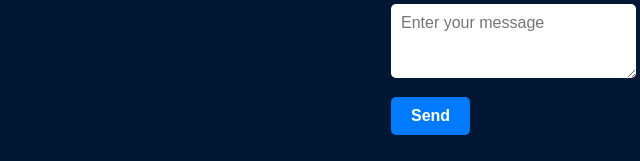
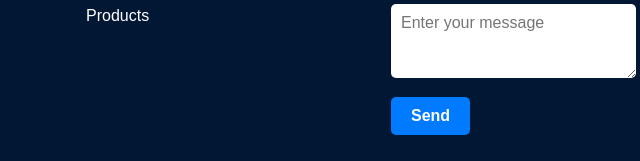
Before and after one commit to mannu-phaver/FrsotIn, a plain HTML site: page aboutus.html in a window 1280 px wide. Shown: the part 1653-1814 px from the top of the page, 584-1224 px from the left. Drawn offline with Linux system fonts and the light colour scheme.

Commit message:
footer changed

```diff
--- a/aboutus.html
+++ b/aboutus.html
@@ -148,6 +148,7 @@
                         <li><a href="aboutus.html">About Us</a></li>
                         <li><a href="gallery.html">Gallery</a></li>
                         <li><a href="contactus.html">Contact Us</a></li>
+                        <li><a href="products.html">Products</a></li>
                     </ul>
                 </div>
             </div>
```
Also changed, not shown: contactus.html (+1 -0 lines), gallery.html (+1 -0 lines), home.html (+1 -0 lines), index.html (+2 -0 lines), products.html (+1 -0 lines).
